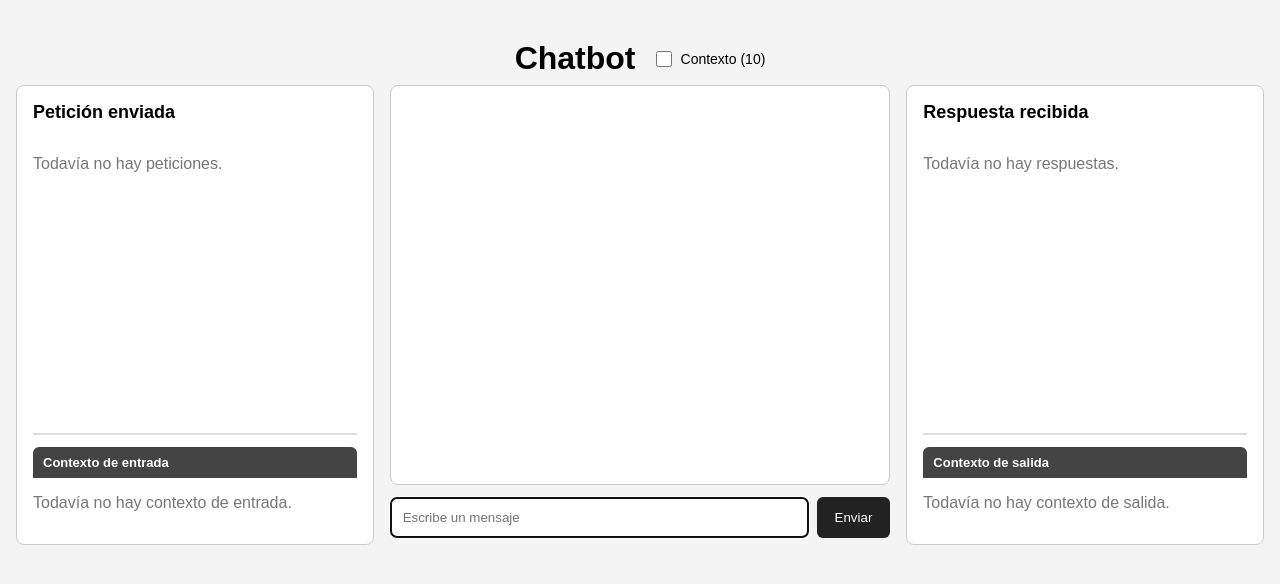
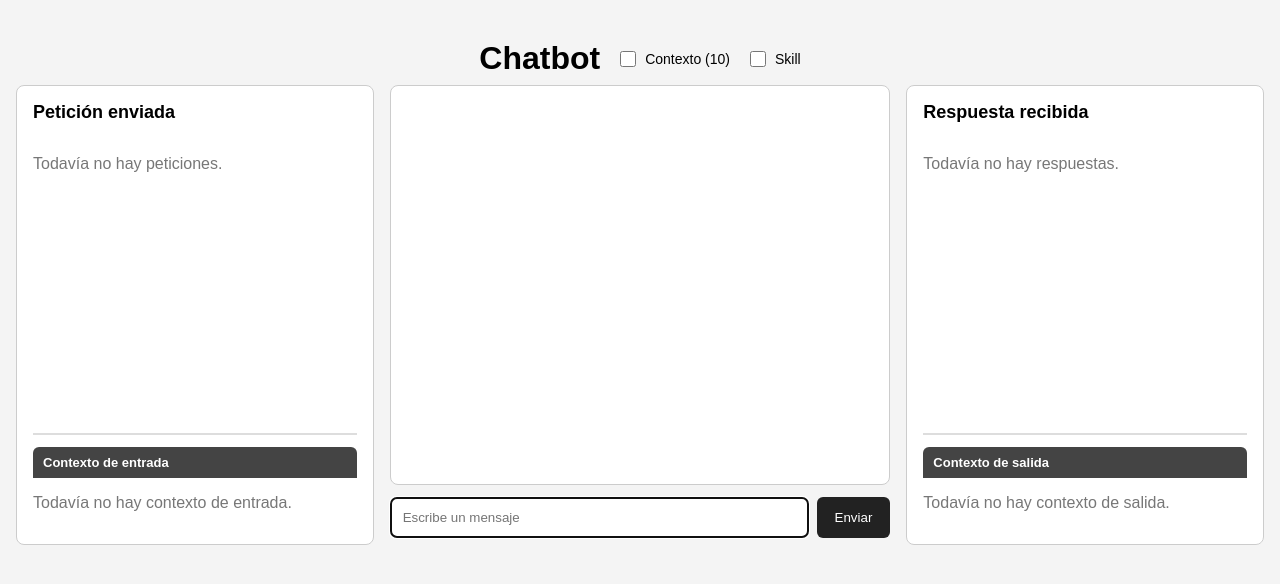
Before and after one commit to jpecinagithub/CHATBOT-BASICO, a React (Vite) app: page / in a window 1280 px wide. Shown: the top 584 px of the page. Built offline with nearby package versions, Linux system fonts and the light colour scheme.

Commit message:
Checkbox 'Skill': las respuestas del bot se muestran en rojo
- Nuevo checkbox junto al de contexto; al activarlo, los mensajes
  del asistente se renderizan en rojo
- La elección persiste en localStorage

```diff
--- a/src/App.jsx
+++ b/src/App.jsx
@@ -49,6 +49,13 @@ export default function App() {
       return false
     }
   })
+  const [useSkill, setUseSkill] = useState(() => {
+    try {
+      return localStorage.getItem('cb_useSkill') === '1'
+    } catch {
+      return false
+    }
+  })
 
   const lastRequest = requests.length > 0 ? requests[requests.length - 1] : null
   const lastResponse = responses.length > 0 ? responses[responses.length - 1] : null
@@ -63,6 +70,16 @@ export default function App() {
     setUseContext(checked)
     try {
       localStorage.setItem('cb_useContext', checked ? '1' : '0')
+    } catch {
+      /* sin almacenamiento disponible */
+    }
+  }
+
+  function toggleSkill(event) {
+    const checked = event.target.checked
+    setUseSkill(checked)
+    try {
+      localStorage.setItem('cb_useSkill', checked ? '1' : '0')
     } catch {
       /* sin almacenamiento disponible */
     }
@@ -119,11 +136,18 @@ export default function App() {
       <header className="app-header">
         <h1>Chatbot</h1>
         <label
-          className="context-toggle"
+          className="header-toggle"
           title="Si está activado, en cada petición se envían los últimos 10 mensajes como contexto"
         >
           <input type="checkbox" checked={useContext} onChange={toggleContext} />
           Contexto (10)
+        </label>
+        <label
+          className="header-toggle"
+          title="Si está activado, las respuestas del bot se muestran en rojo"
+        >
+          <input type="checkbox" checked={useSkill} onChange={toggleSkill} />
+          Skill
         </label>
       </header>
 
@@ -153,12 +177,16 @@ export default function App() {
 
         <section className="chat-panel">
           <div className="messages">
-            {messages.map((message, index) => (
-              <p key={index} className={message.role}>
-                <strong>{message.role === 'user' ? 'Tú' : 'Bot'}:</strong>{' '}
-                {message.content}
-              </p>
-            ))}
+            {messages.map((message, index) => {
+              const cls =
+                message.role === 'assistant' && useSkill ? 'assistant skill-on' : message.role
+              return (
+                <p key={index} className={cls}>
+                  <strong>{message.role === 'user' ? 'Tú' : 'Bot'}:</strong>{' '}
+                  {message.content}
+                </p>
+              )
+            })}
             {loading && <p>El bot está escribiendo...</p>}
           </div>
 
--- a/src/styles.css
+++ b/src/styles.css
@@ -30,7 +30,7 @@ h1 {
   margin: 0;
 }
 
-.context-toggle {
+.header-toggle {
   display: flex;
   align-items: center;
   gap: 6px;
@@ -40,11 +40,15 @@ h1 {
   user-select: none;
 }
 
-.context-toggle input[type="checkbox"] {
+.header-toggle input[type="checkbox"] {
   width: 16px;
   height: 16px;
   accent-color: #222;
   cursor: pointer;
+}
+
+.messages p.assistant.skill-on {
+  color: #d61f1f;
 }
 
 .debug-layout {
```
